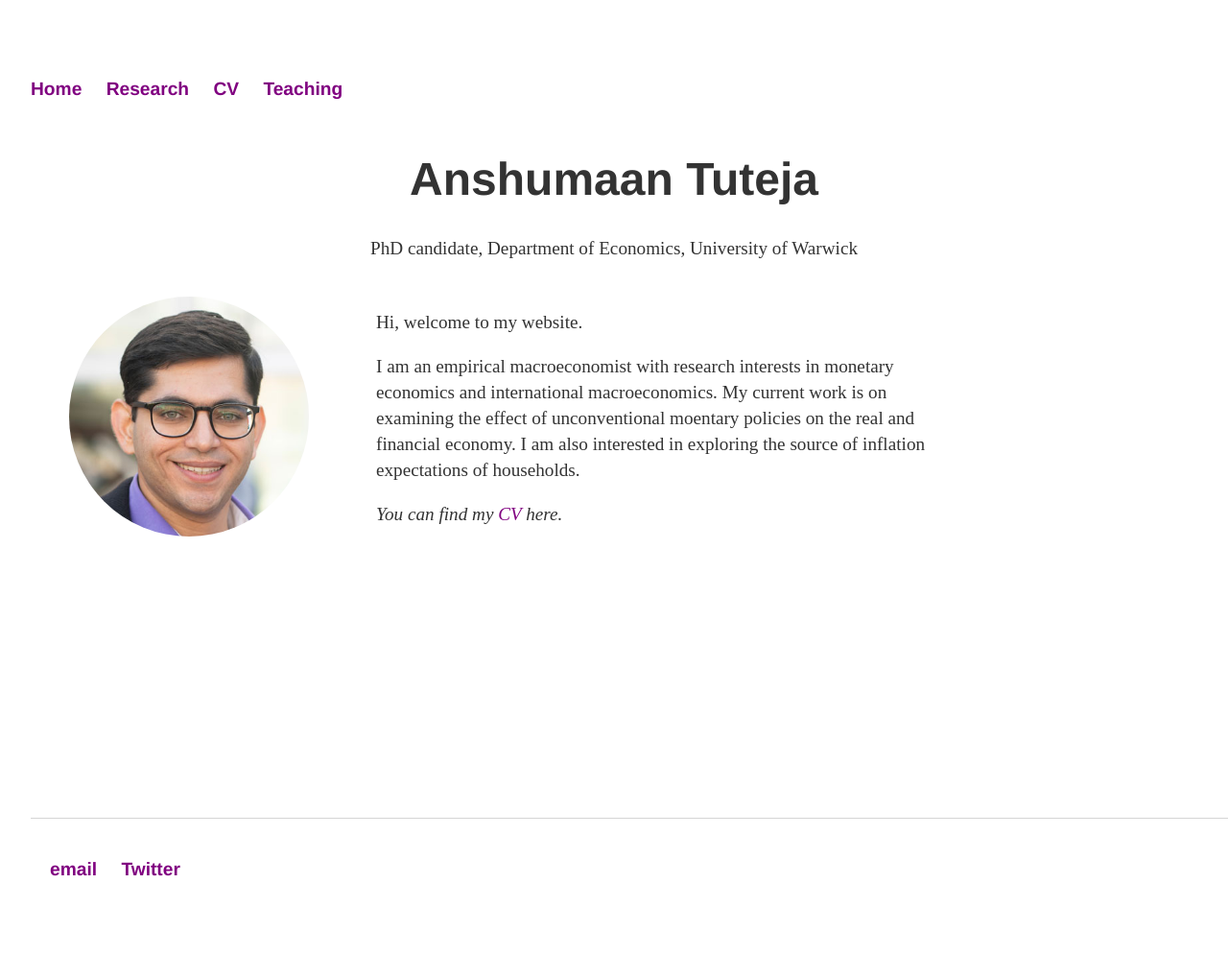
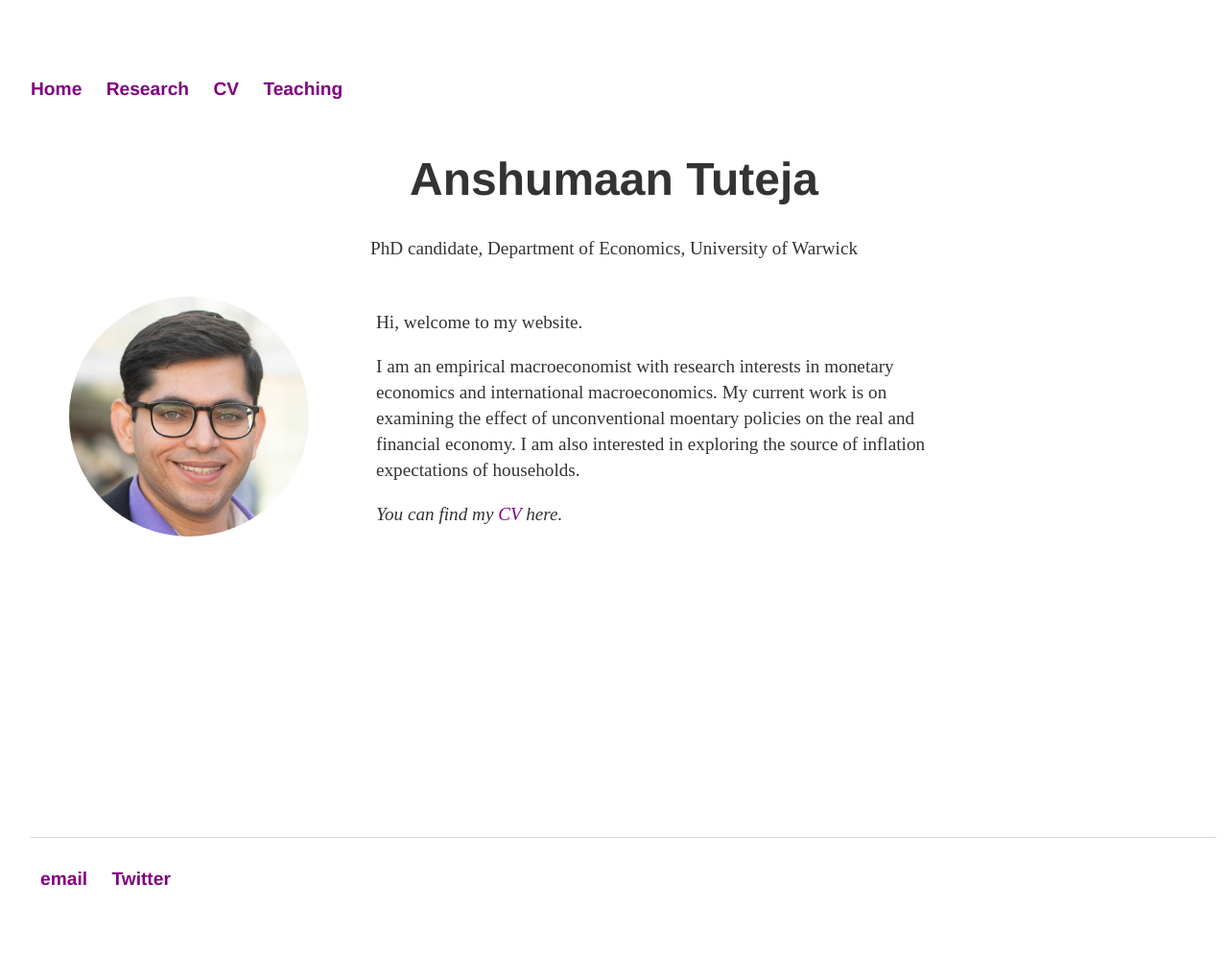
Before and after one commit to anshumaan-tuteja/anshumaan-tuteja.github.io, a Jekyll site: the page built from index.html, in a window 1280 px wide. Shown: the whole page at 96% size. Built offline with Jekyll 4.4.1, drawn with Linux system fonts in a browser that asks for light colours.

Commit message:
Update main.css
Experimenting with position of the footer

```diff
--- a/css/main.css
+++ b/css/main.css
@@ -80,7 +80,8 @@ p {
 footer {
     border-top: 1px solid #d5d5d5;
     font-size: 1em;
-    padding: 20px;
+    padding: 10px;
+    position: relative;
     margin-top: auto;
     bottom: 0;
     left: 0;
```
